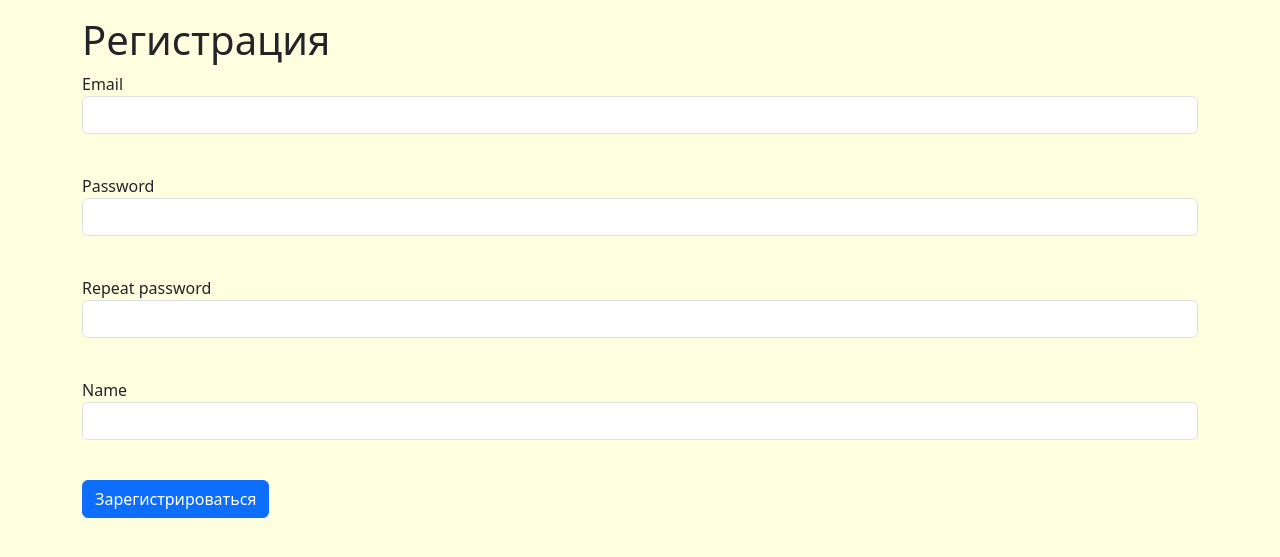
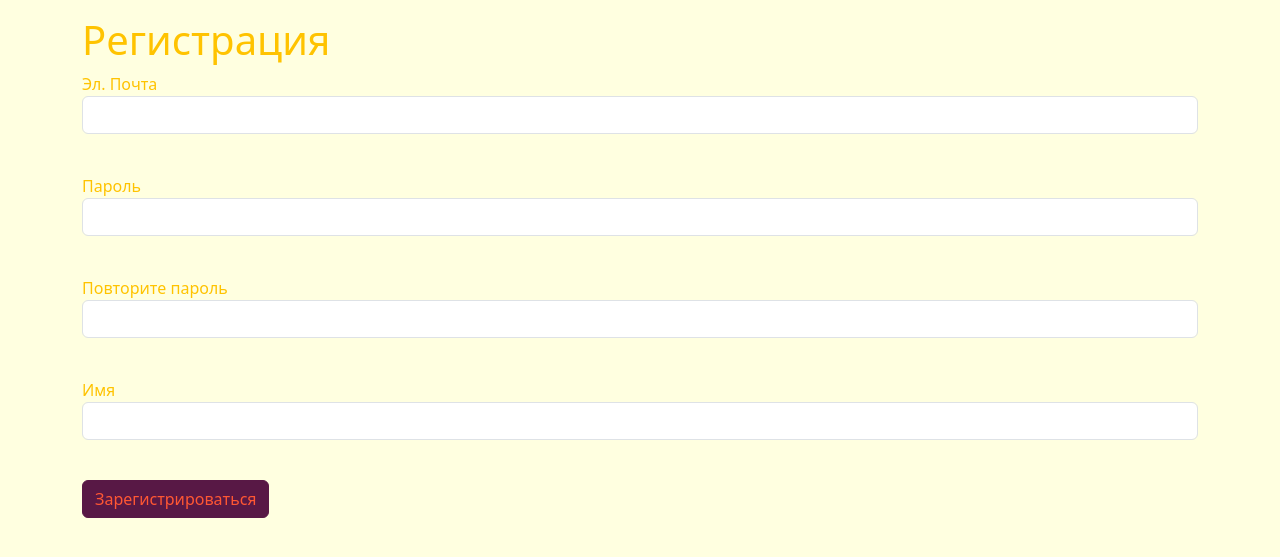
Before and after one commit to worltroll/catalog-of-electrical-components, a Flask app: page /register in a window 1280 px wide. Shown: the part 56-613 px from the top of the page. Run offline with Flask 3, Linux system fonts and the light colour scheme.

Commit message:
обновление дизайна

```diff
--- a/forms/user.py
+++ b/forms/user.py
@@ -3,20 +3,20 @@ from wtforms import SubmitField, EmailField, PasswordField, StringField, Boolean
 
 
 class RegistationForm(FlaskForm):
-    email = EmailField("Email", validators=[validators.DataRequired()])
-    password = PasswordField("Password", validators=[validators.DataRequired()])
-    name = StringField("Name")
+    email = EmailField("Эл. Почта", validators=[validators.DataRequired()])
+    password = PasswordField("Пароль", validators=[validators.DataRequired()])
+    name = StringField("Имя")
     confirm = PasswordField(
-        "Repeat password",
+        "Повторите пароль",
         validators=[
             validators.DataRequired(),
-            validators.EqualTo("password", message="Passwords need to match"),
+            validators.EqualTo("password", message="Пароли должны совпадать"),
         ],
     )
     submit = SubmitField("Зарегистрироваться")
 
 class LoginForm(FlaskForm):
-    email = EmailField('Почта', validators=[validators.DataRequired()])
+    email = EmailField('Эл. Почта', validators=[validators.DataRequired()])
     password = PasswordField('Пароль', validators=[validators.DataRequired()])
     remember_me = BooleanField('Запомнить меня')
     submit = SubmitField('Войти')
--- a/templates/register.html
+++ b/templates/register.html
@@ -1,8 +1,8 @@
 {% extends 'base.html' %}
 
 {% block content %}
-    <h1>Регистрация</h1>
-    <form action="" method="post">
+    <h1 style="color: #FFC300;">Регистрация</h1>
+    <form action="" method="post" style="color: #FFC300;">
         {{ form.hidden_tag() }}
         <p>
             {{ form.email.label }}<br>
@@ -40,6 +40,6 @@
                 </p>
             {% endfor %}
         </p>
-        <p>{{ form.submit(type="submit", class="btn btn-primary") }}</p>
+        <p>{{ form.submit(type="submit", class="btn btn-primary", style="color: #FF5733; background-color: #581845; border-color: #581845;") }}</p>
     </form>
 {% endblock %}
```
